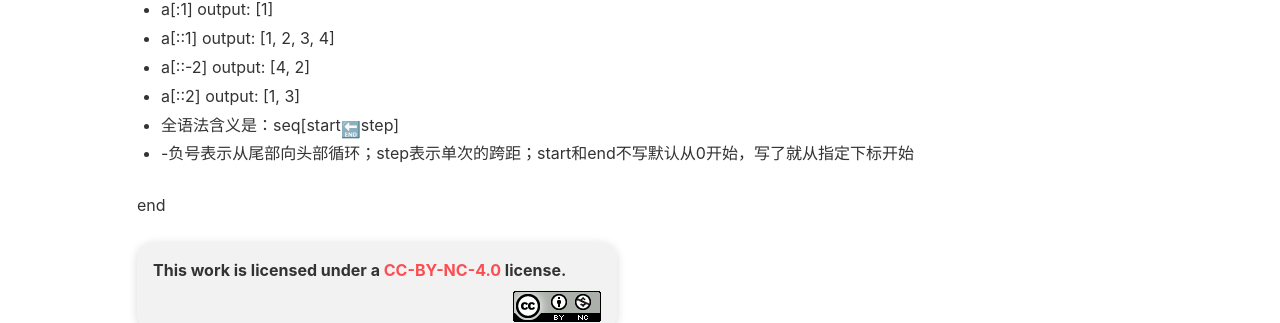
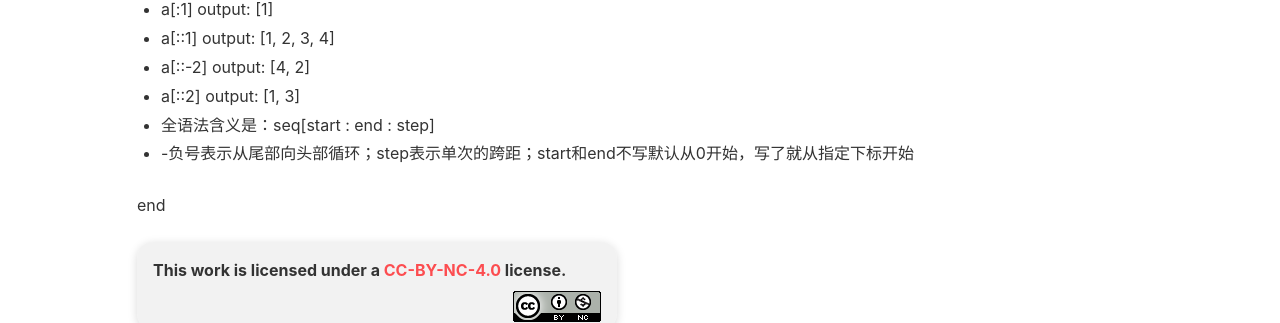
Before and after one commit to slyrx/Tech_Blog, a Jekyll site: the page built from _posts/2018-7-11-scikit-learn-example1.md, in a window 1280 px wide and 900 px high, scrolled down 1785 px. Shown: the part 193-516 px from the top of the window. Built offline with Jekyll 4.4.1, drawn with Linux system fonts in a browser that asks for light colours; nearby versions of some CDN libraries; emoji names are drawn with the system emoji font.

Commit message:
add new articles

```diff
--- a/_posts/2018-7-11-scikit-learn-example1.md
+++ b/_posts/2018-7-11-scikit-learn-example1.md
@@ -72,7 +72,7 @@ ExtraTreeClassifier 额外树分类器
 + a[::1]  output: [1, 2, 3, 4]
 + a[::-2] output: [4, 2]
 + a[::2]  output: [1, 3]
-+ 全语法含义是：seq[start\:end\:step]
++ 全语法含义是：seq[start : end : step]
 + -负号表示从尾部向头部循环；step表示单次的跨距；start和end不写默认从0开始，写了就从指定下标开始
 
 
```
